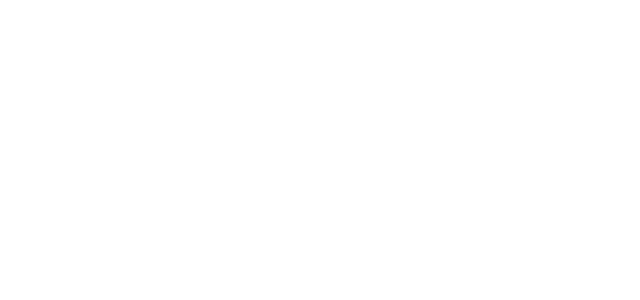
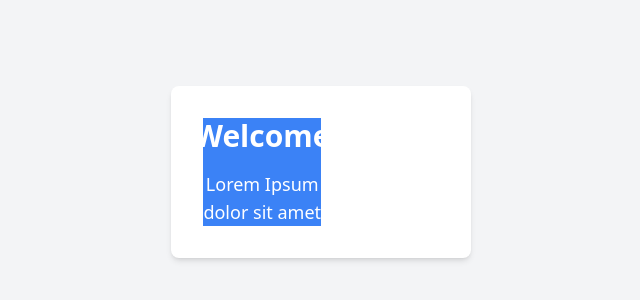
Before and after one commit to ZwingliCaleb/newsnook, a Next.js app: page /login in a window 1280 px wide. Shown: the part 228-528 px from the top of the page, without its empty margins (319-959 px from the left). Built offline with nearby package versions, Linux system fonts and the light colour scheme.

Commit message:
Building up the login page

```diff
--- a/pages/login.tsx
+++ b/pages/login.tsx
@@ -1,9 +1,16 @@
-import React from 'react'
 
-const login = () => {
+const login: React.FC = () => {
   return (
-    <div>
-
+    <div className="min-h-screen flex items-center justify-center bg-gray-100">
+      <section className="bg-white p-8 rounded-lg shadow-md flex flex-col md:flex:row md:max-w-4xl">
+        {/*left card*/}
+        <div className="md:w-1/2 bg-blue-500 text-white flex items-center justify-center">
+          <div className="text-center">
+            <h2 className="text-3xl font-semibold mb-4">Welcome</h2>
+            <p className="text-lg">Lorem Ipsum dolor sit amet</p>
+          </div>
+        </div>
+      </section>
     </div>
   )
 }
```
